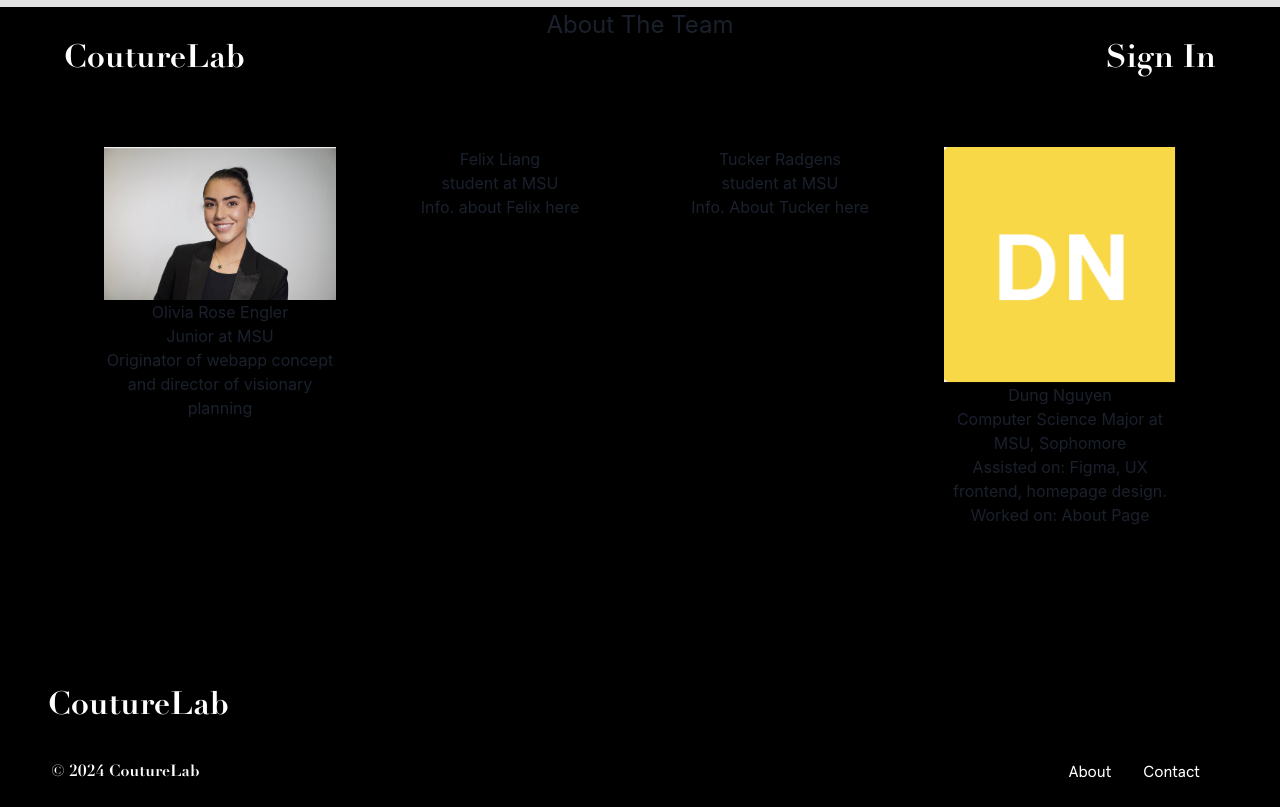
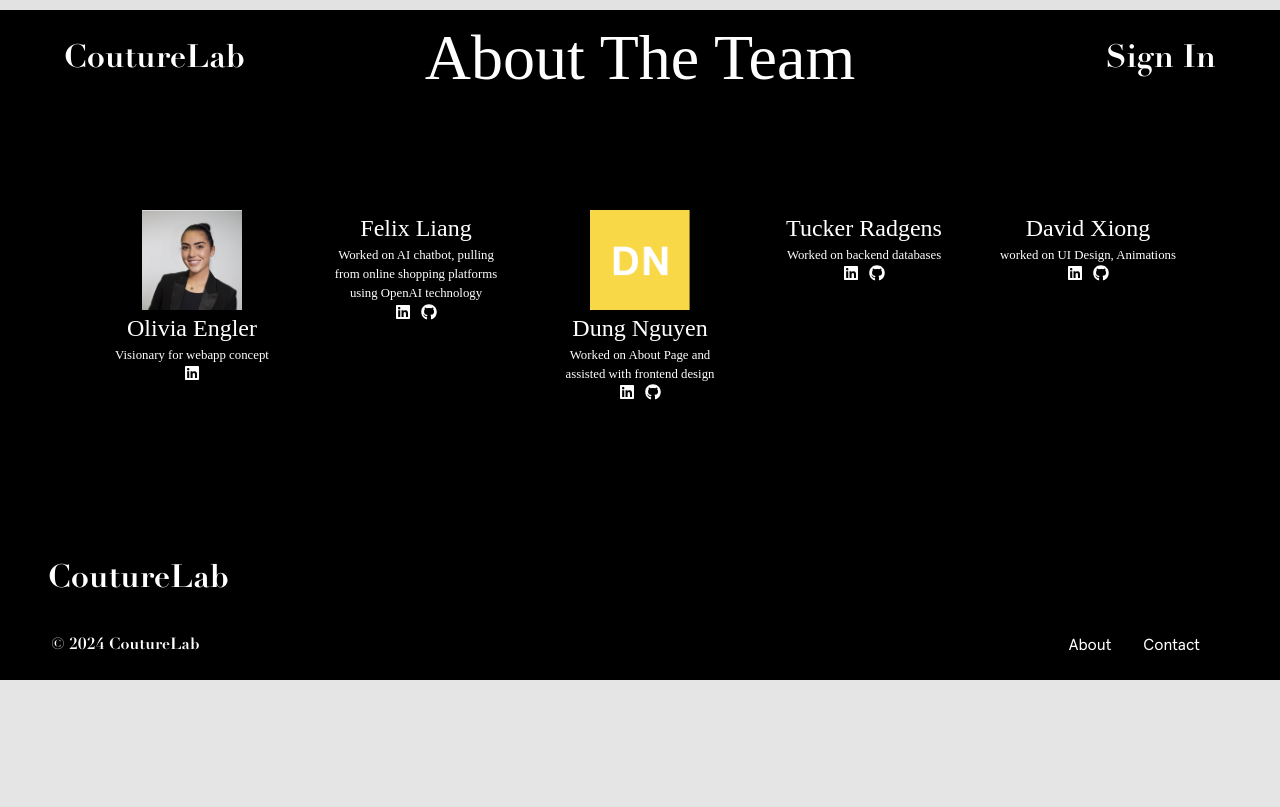
Before and after one commit to felixliang50779/Couture-Lab, a React (Create React App) app in the folder couture-lab-ui/: page /About in a window 1280 px wide. Built offline with nearby package versions, Linux system fonts and the light colour scheme.

Commit message:
About pg

```diff
--- a/couture-lab-ui/package.json
+++ b/couture-lab-ui/package.json
@@ -26,6 +26,7 @@
     "react-dom": "^18.2.0",
     "react-dots-loader": "^1.1.4",
     "react-hot-toast": "^2.4.1",
+    "react-icons": "^5.0.1",
     "react-linkify": "^1.0.0-alpha",
     "react-router-dom": "^6.18.0",
     "react-scripts": "5.0.1",
--- a/couture-lab-ui/src/Pages/About.js
+++ b/couture-lab-ui/src/Pages/About.js
@@ -4,6 +4,7 @@ import NavBar from '../Components/navbar';
 import Footer from '../Components/footer';
 import dungMemberImage from '../Assets/Images/dungImage.png';
 import oliviaMemberImage from '../Assets/Images/oliviaImage.jpg';
+import { FaLinkedin, FaGithub } from 'react-icons/fa';
 
 export default function About() {
     return (
@@ -15,13 +16,11 @@ export default function About() {
 
             <div className={styles['team-member']}>
                 <img src={oliviaMemberImage} alt="Olivia Engler" />
-                <h3>Olivia Rose Engler</h3>
+                <h3>Olivia Engler</h3>
                 <div className="team-info">
-                    <p>Junior at MSU</p>
-                    <p>Originator of webapp concept and director of visionary planning</p>
-                    <ul className="team-icon">
-                        <li><a href="https://www.linkedin.com/in/oliviaengler/" className="linkedin">
-                        </a></li>
+                    <p>Visionary for webapp concept</p>
+                    <ul className={styles['team-icon']}>
+                        <li><a href="https://www.linkedin.com/in/oliviaengler/"><FaLinkedin /></a></li>
                     </ul>
                 </div>
             </div>
@@ -29,27 +28,10 @@ export default function About() {
             <div className={styles['team-member']}>
                 <h3>Felix Liang</h3>
                 <div className="team-info">
-                    <p>student at MSU</p>
-                    <p>Info. about Felix here</p>
-                    <ul className="team-icon">
-                        <li><a href="https://www.linkedin.com/in/felix-liang-0b401a1ba/" className="linkedin">
-                        </a></li>
-                        <li><a href="https://github.com/felixliang50779" className="github">
-                        </a></li>
-                    </ul>
-                </div>
-            </div>
-            {/* member section */}
-            <div className={styles['team-member']}>
-                <h3>Tucker Radgens</h3>
-                <div className="team-info">
-                    <p>student at MSU</p>
-                    <p>Info. About Tucker here</p>
-                    <ul className="team-icon">
-                        <li><a href="https://www.linkedin.com/in/tucker-radgens-26413a287/" className="linkedin">
-                        </a></li>
-                        <li><a href="https://github.com/radgenst14" className="github">
-                        </a></li>
+                    <p>Worked on AI chatbot, pulling from online shopping platforms using OpenAI technology</p>
+                    <ul className={styles['team-icon']}>
+                        <li><a href="https://www.linkedin.com/in/felix-liang-0b401a1ba/"><FaLinkedin /></a></li>
+                        <li><a href="https://github.com/felixliang50779"><FaGithub /></a></li>
                     </ul>
                 </div>
             </div>
@@ -58,18 +40,37 @@ export default function About() {
                 <img src={dungMemberImage} alt="Dung Nguyen" />
                 <h3>Dung Nguyen</h3>
                 <div className="team-info">
-                    <p>Computer Science Major at MSU, Sophomore</p>
-                    <p>Assisted on: Figma, UX frontend, homepage design. Worked on: About Page</p>
-                    <ul className="team-icon">
-                        <li><a href="https://www.linkedin.com/in/dung-zoom-nguyen3000/" className="linkedin">
-                        </a></li>
-                        <li><a href="https://github.com/Zooomulus" className="github">
-                        </a></li>
+                    <p>Worked on About Page and assisted with frontend design</p>
+                    <ul className={styles['team-icon']}>
+                        <li><a href="https://www.linkedin.com/in/dung-zoom-nguyen3000/"><FaLinkedin /></a></li>
+                        <li><a href="https://github.com/Zooomulus"><FaGithub /></a></li>
                     </ul>
                 </div>
             </div>
             {/* member section */}
 
+            <div className={styles['team-member']}>
+                <h3>Tucker Radgens</h3>
+                <div className="team-info">
+                    <p>Worked on backend databases</p>
+                    <ul className={styles['team-icon']}>
+                        <li><a href="https://www.linkedin.com/in/tucker-radgens-26413a287/"><FaLinkedin /></a></li>
+                        <li><a href="https://github.com/radgenst14"><FaGithub /></a></li>
+                    </ul>
+                </div>
+            </div>
+            {/* member section */}
+            <div className={styles['team-member']}>
+                <h3>David Xiong</h3>
+                <div className="team-info">
+                    <p>worked on UI Design, Animations</p>
+                    <ul className={styles['team-icon']}>
+                        <li><a href="https://www.linkedin.com/in/dung-zoom-nguyen3000/"><FaLinkedin /></a></li>
+                        <li><a href="https://github.com/dahabibi"><FaGithub /></a></li>
+                    </ul>
+                </div>
+            </div>
+            {/* member section */}
             </div>
 
             <Footer/>
--- a/couture-lab-ui/src/Pages/About.module.css
+++ b/couture-lab-ui/src/Pages/About.module.css
@@ -1,15 +1,50 @@
 .about-container {
     text-align: center;
     background-color: #000000;
+    color: #ffffff;
+    font-family: '../Assets/Fonts/FuturaMaxi-Regular.otf'
+}
+
+.about-container h1 {
+    font-size: 4em;
+    margin-top: 10px;
+    font-family: '../Assets/Fonts/FuturaMaxi-Regular.otf'
 }
 
 .team-container {
     width: 100%;
     padding: 5em;
     display: flex;
-  }
+    color: #ffffff;
+    font-family: '../Assets/Fonts/FuturaMaxi-Regular.otf'
+}
 
 .team-member {
     flex: 1;
     margin: 1.5em;
+    color: #ffffff;
+    font-family: '../Assets/Fonts/FuturaMaxi-Regular.otf'
 }
+
+.team-member img {
+    width: 100px;
+    height: 100px;
+    object-fit: cover;
+    display: block;
+    margin: 0 auto;
+}
+
+.team-member h3, .team-member p {
+    font-size: 0.8em;
+    text-align: center;
+}
+
+.team-member h3 {
+    font-size: 1.5em;
+}
+
+.team-icon {
+    display: flex;
+    justify-content: center;
+    gap: 10px;
+}
```
Also changed, not shown: 1 other file (tests, documents, lock files or other folders).
